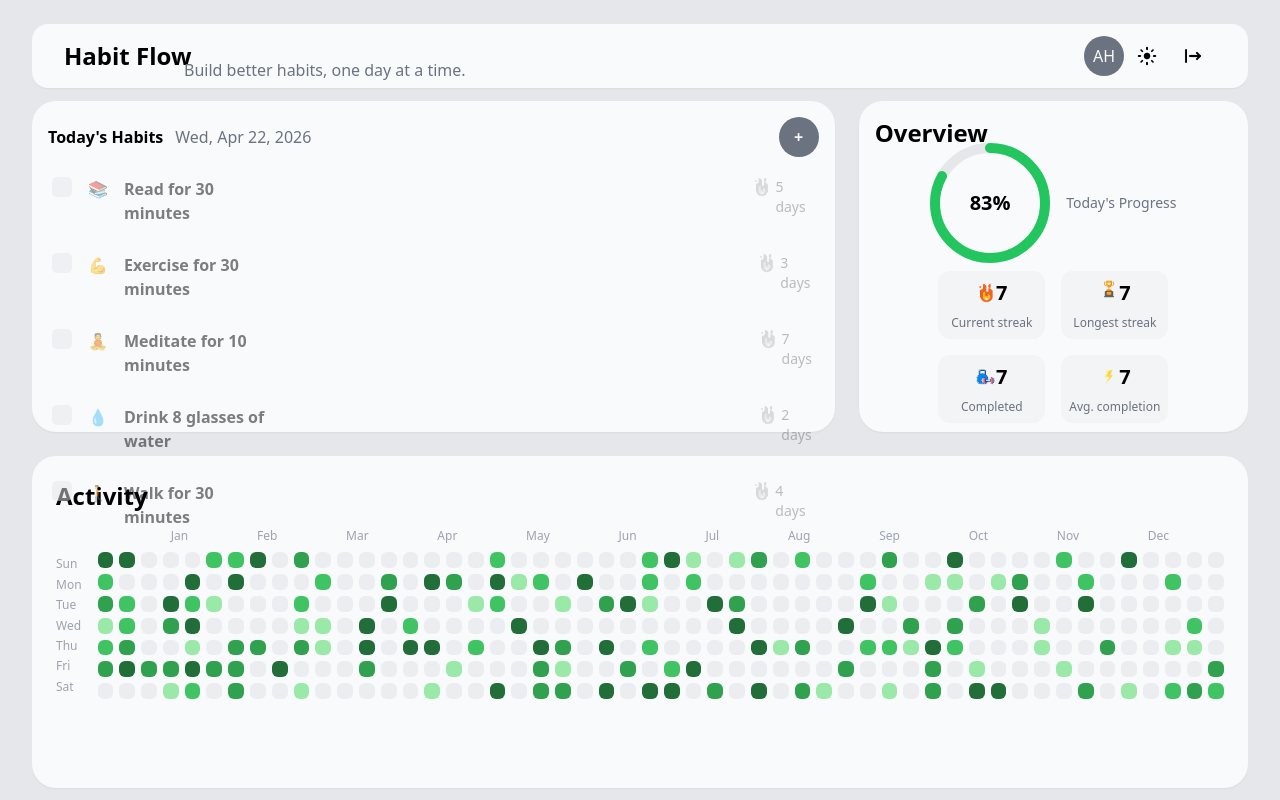
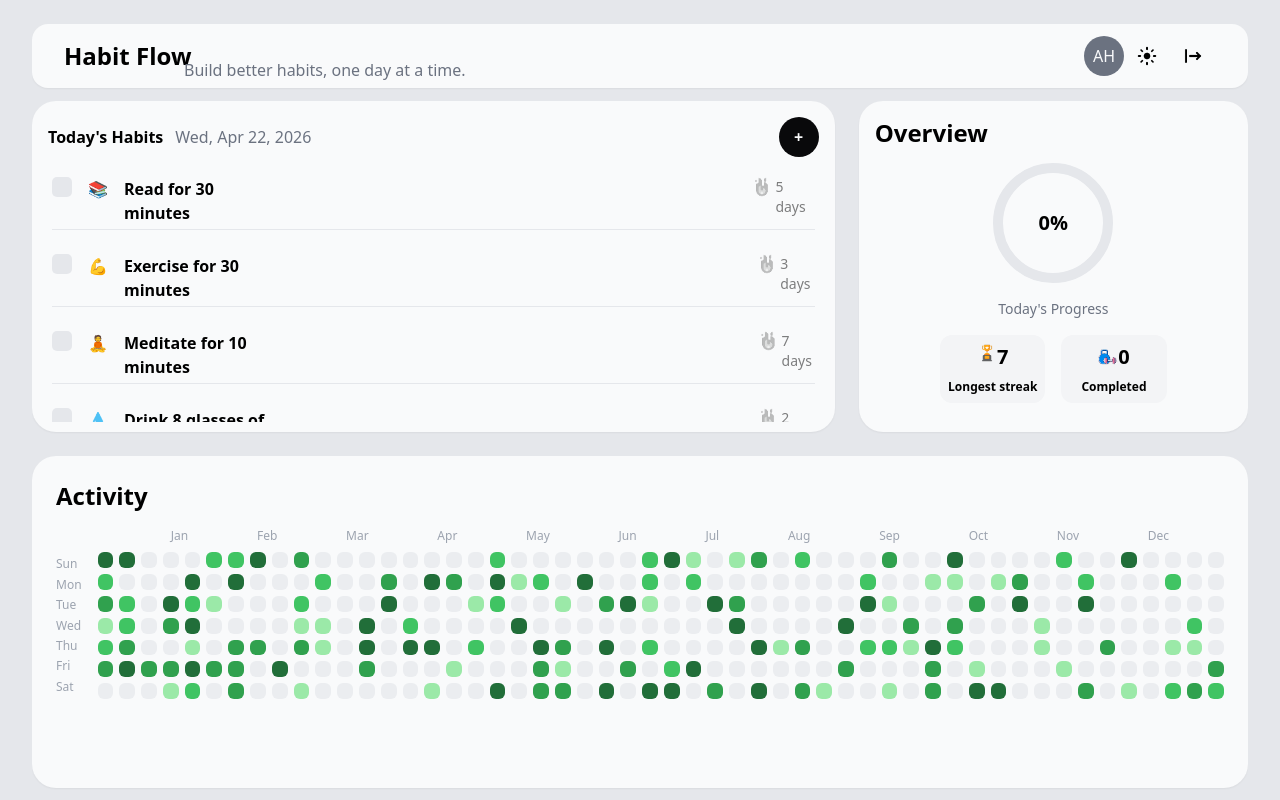
Before and after one commit to ahmedhesham001/habit-tracker-proj, a React (Vite) app: page /dashboard in a window 1280 px wide. Built offline with nearby package versions, Linux system fonts and the light colour scheme.

Commit message:
Added final touches and add habits dialog for Dashboard

```diff
--- a/src/Dashboard.jsx
+++ b/src/Dashboard.jsx
@@ -2,19 +2,33 @@ import { useNavigate } from "react-router-dom"
 import { useState } from "react"
 import { Checkbox } from "./components/ui/checkbox"
 import { Button } from "./components/ui/button"
+import { Dialog, DialogContent, DialogHeader, DialogTitle, DialogDescription, DialogFooter, DialogClose } from "./components/ui/dialog"
 import day from "./assets/day.png"
+import night from "./assets/night.png"
 import logout from "./assets/logout.png"
+import logoutwhite from "./assets/logoutwhite.png"
 import ProgressRing from "./components/progress"
 import fire from "./assets/fire.png"
 import trophy from "./assets/trophy.png"
 import train from "./assets/train.png"
 import power from "./assets/power.png"
+import { useEffect } from "react"
 
 function Dashboard() {
     const navigate = useNavigate()
+    const [isDialogOpen, setIsDialogOpen] = useState(false);
+    const [isDarkMode, setIsDarkMode] = useState(false);
+    useEffect(() => {
+        if (isDarkMode) {
+            document.documentElement.classList.add('dark');
+        } else {
+            document.documentElement.classList.remove('dark');
+        }
+    }, [isDarkMode]);
+    const [selectedFrequency, setSelectedFrequency] = useState("daily");
     const months = ["Jan", "Feb", "Mar", "Apr", "May", "Jun", "Jul", "Aug", "Sep", "Oct", "Nov", "Dec"];
     const days = ["Sun", "Mon", "Tue", "Wed", "Thu", "Fri", "Sat"];
-    const heatColors = ["#EBEDF0","#9BE9A8","#40C463","#30A14E","#216E39"];
+    const heatColors = ["#EBEDF0", "#9BE9A8", "#40C463", "#30A14E", "#216E39"];
     const currentDate = new Date();
     const formattedDate = currentDate.toLocaleDateString('en-US', {
         weekday: 'short',
@@ -29,32 +43,51 @@ function Dashboard() {
         { id: 4, title: "Drink 8 glasses of water", streak: 2, completed: false, repetition: "daily", emoji: "💧" },
         { id: 5, title: "Walk for 30 minutes", streak: 4, completed: false, repetition: "daily", emoji: "🚶" },
     ]);
+    const completedHabits = habits.filter((habit) => habit.completed);
+    const longestStreak = Math.max(...habits.map(h => h.streak));
+    const addHabit = (e) => {
+        console.log("addHabit");
+        e.preventDefault();
+        const formData = new FormData(e.target);
+        const newHabit = {
+            id: habits.length + 1,
+            title: formData.get("title"),
+            streak: 0,
+            completed: false,
+            repetition: selectedFrequency,
+            emoji: formData.get("emoji")
+        };
+        setHabits([...habits, newHabit]);
+        setIsDialogOpen(false);
+    }
     return (
-        <div className="bg-gray-200 min-h-dvh w-screen ">
+        <div className="bg-gray-200 dark:bg-zinc-950 min-h-dvh w-screen transition-all duration-500 ease-in-out ">
             <div className="grid grid-cols-12 grid-rows-[repeat(9,minmax(0,1fr))] gap-6 min-h-[80vh] max-h-[100vh] w-[95%] max-w-[1600px] mx-auto py-3 overflow-y-scroll scrollbar-hide">
-                <nav className="col-span-12 row-span-1 bg-gray-50 rounded-2xl shadow-sm flex flex-row justify-between p-8 items-center mt-3">
+                <nav className="col-span-12 row-span-1 bg-gray-50 dark:bg-zinc-800 dark:text-white rounded-2xl shadow-sm flex flex-row justify-between p-8 items-center mt-3 transition-all duration-500 ease-in-out ">
                     <div className="flex flex-col">
                         <h1 className="text-2xl font-semibold">Habit Flow</h1>
                         <p className="text-gray-500 absolute mt-[18px] ml-[120px]">Build better habits, one day at a time.</p>
                     </div>
                     <div className="CTA flex flex-row justify-between items-center">
                         <div className="profile h-10 w-10 rounded-full bg-gray-500 flex items-center justify-center text-gray-50">AH</div>
-                        <Button className="trigger"><img className="h-5 w-5" src={day} alt="" /></Button>
-                        <Button className="logout" onClick={() => navigate("/")}><img className="h-5 w-5" src={logout} alt="" /></Button>
+                        <Button className="trigger" onClick={() => setIsDarkMode(!isDarkMode)}><img className="h-5 w-5" src={isDarkMode ? night : day} alt="" /></Button>
+                        <Button className="logout" onClick={() => navigate("/")}><img className="h-5 w-5" src={isDarkMode ? logoutwhite : logout} alt="" /></Button>
                     </div>
                 </nav>
-                <div className="habits col-span-8 row-span-4 bg-gray-50 rounded-3xl shadow-sm">
+                <div className="habits col-span-8 row-span-4 bg-gray-50 dark:bg-zinc-800 dark:text-white rounded-3xl shadow-sm overflow-hidden transition-all duration-500 ease-in-out ">
                     <header className="font-semibold m-4 flex flex-row justify-between items-center">
                         <div className="title flex flex-row items-center gap-3">
                             <h1>Today's Habits</h1>
                             <div className="day font-normal text-gray-500">{formattedDate}</div>
                         </div>
-                        <button className="h-10 w-10 rounded-full bg-gray-500 flex items-center justify-center text-gray-50">+</button>
+                        <button className="h-10 w-10 rounded-full bg-zinc-950 dark:bg-zinc-600 flex items-center justify-center text-gray-50" onClick={() => setIsDialogOpen(true)}>+</button>
                     </header>
-                    <div className="habits flex flex-col gap-5">
+                    <div className="habits flex flex-col gap-5 overflow-y-scroll max-h-[75%] scrollbar-hide ">
                         {habits.map((habit) => (
-                            <div className={`border-b-${habit.id===habits.length?1:2} border-gray-200 py-1 flex flex-row justify-between mx-5 gap-[30rem] ${habit.completed ? "opacity-100" : "opacity-50"}`}>
-                            <div className="habit flex flex-row justify-center gap-4 ">
+                            <div className={`${
+                                habit.id !== habits.length ? "border-b border-gray-200 dark:border-zinc-700" : ""
+                            } border-gray-200 py-1 flex flex-row justify-between mx-5 gap-[30rem]`}>
+                                <div className={`habit flex flex-row justify-center gap-4 ${habit.completed ? "line-through decoration-2 " : ""}`}>
                                     <Checkbox className="h-5 w-5 bg-gray-200" id={habit.id}
                                         onCheckedChange={(checked) => {
                                             setHabits(prevHabits => prevHabits.map(h => {
@@ -71,7 +104,7 @@ function Dashboard() {
                                     <h1>{habit.emoji}</h1>
                                     <h1 className="text-md font-semibold">{habit.title}</h1>
                                 </div>
-                            <div className={`streak flex flex-row gap-1 justify-end transition-all duration-500 ${!habit.completed ?"opacity-50 grayscale": "grayscale-0 opacity-100"} `}>
+                                <div className={`streak flex flex-row gap-1 justify-end transition-all duration-500 ${!habit.completed ? "opacity-50 grayscale" : "grayscale-0 opacity-100"} `}>
                                     <img src={fire} alt="" className="w-5 h-5" />
                                     <p className="text-sm">{habit.streak} days</p>
                                 </div>
@@ -80,44 +113,30 @@ function Dashboard() {
                     </div>
                 </div>
 
-                <div className="stats col-span-4 row-span-4 bg-gray-50 rounded-3xl shadow-sm flex flex-col justify-center items-center gap-2 relative">
+                <div className="stats col-span-4 row-span-4 bg-gray-50 dark:bg-zinc-800 dark:text-white rounded-3xl shadow-sm flex flex-col justify-center items-center gap-4 relative transition-all duration-500 ease-in-out">
                     <h1 className="text-2xl font-semibold absolute top-4 left-4">Overview</h1>
-                    <div className="progress flex justify-center items-center flex-row gap-4 w-full mt-8">
-                        <ProgressRing progress = {83} />
+                    <div className="progress flex justify-center items-center flex-col gap-4 w-full mt-8">
+                        <ProgressRing progress={completedHabits.length / habits.length * 100} />
                         <p className="text-sm text-gray-500">Today's Progress</p>
                     </div>
-                    <div className="grid grid-cols-2 gap-4 justify-center items-center ">
-                        <div className="flex items-center gap-2 flex-col bg-gray-100 rounded-xl p-2 w-full">
-                            <div className="flex flex-row items-center">
-                                <img className="h-5 w-5" src={fire} alt="" />
-                                <p className="text-xl font-semibold">7</p>
-                            </div>
-                                <p className="text-xs text-gray-500">Current streak</p>
-                        </div>
-                        <div className="flex items-center gap-2 flex-col bg-gray-100 rounded-xl p-2 w-full">
+                    <div className="grid grid-cols-2 gap-4 justify-center items-center dark:text-white ">
+                        <div className="flex items-center gap-2 flex-col bg-gray-100 dark:bg-zinc-500 rounded-xl p-2 w-full">
                             <div className="flex flex-row">
                                 <img className="h-5 w-5" src={trophy} alt="" />
-                                <p className="text-xl font-semibold">7</p>
+                                <p className="text-xl font-semibold">{longestStreak}</p>
                             </div>
-                            <p className="text-xs text-gray-500">Longest streak</p>
+                            <p className="text-xs font-semibold ">Longest streak</p>
                         </div>
-                        <div className="flex items-center gap-2 flex-col bg-gray-100 rounded-xl p-2 w-full">
+                        <div className="flex items-center gap-2 flex-col bg-gray-100 dark:bg-zinc-500 rounded-xl p-2 w-full">
                             <div className="flex flex-row items-center">
                                 <img className="h-5 w-5" src={train} alt="" />
-                                <p className="text-xl font-semibold">7</p>
+                                <p className="text-xl font-semibold">{completedHabits.length}</p>
                             </div>
-                            <p className="text-xs text-gray-500">Completed</p>
-                        </div>
-                        <div className="flex items-center gap-2 flex-col bg-gray-100 rounded-xl p-2 w-full">
-                            <div className="flex flex-row items-center">
-                                <img className="h-5 w-5" src={power} alt="" />
-                                <p className="text-xl font-semibold">7</p>
-                            </div>
-                            <p className="text-xs text-gray-500">Avg. completion</p>
+                            <p className="text-xs font-semibold ">Completed</p>
                         </div>
                     </div>
                 </div>
-                <div className="heatmap col-span-12 row-span-4 bg-gray-50 rounded-3xl shadow-sm p-6">
+                <div className="heatmap col-span-12 row-span-4 bg-gray-50 rounded-3xl shadow-sm p-6 dark:bg-zinc-800 dark:text-white transition-all duration-500 ease-in-out">
                     <h1 className="text-2xl font-semibold mb-4">Activity</h1>
                     <div className="flex flex-col gap-2">
                         <div className="flex ml-[60px] text-xs text-gray-400 gap-[14px] justify-evenly">
@@ -146,6 +165,52 @@ function Dashboard() {
                     </div>
                 </div>
             </div>
+            <Dialog open={isDialogOpen} onOpenChange={setIsDialogOpen}>
+                <DialogContent className="flex flex-col gap-4 text-center justify-center items-center bg-white dark:bg-zinc-800 dark:text-white rounded-[1rem]">
+                    <form onSubmit={addHabit} className="flex flex-col gap-4 w-full">
+                        <DialogHeader>
+                            <DialogTitle>Add New Habit</DialogTitle>
+                            <DialogDescription>Add a new habit to your routine.</DialogDescription>
+                        </DialogHeader>
+
+                        <div className="flex flex-row gap-4 justify-center items-center">
+                            <input
+                                type="text"
+                                name="title"
+                                placeholder="Habit Name"
+                                className="border-b-2 border-gray-200 outline-none focus:border-black-500 w-full p-2 dark:border-zinc-600 dark:focus:border-zinc-600 dark:bg-zinc-800 dark:text-white"
+                                required
+                            />
+                        </div>
+
+                        <div className="buttonGroup flex flex-row gap-2 justify-center">
+                            {["daily", "weekly", "monthly", "yearly"].map((freq) => (
+                                <label
+                                    key={freq}
+                                    className={`border-2 p-2 px-4 rounded-md cursor-pointer transition-all ${selectedFrequency === freq
+                                            ? "bg-black text-white border-black dark:bg-zinc-600 dark:border-zinc-600"
+                                            : "text-gray-500 border-gray-200 dark:text-gray-200 dark:border-zinc-600"
+                                        }`}
+                                >
+                                    <input
+                                        type="radio"
+                                        name="frequency"
+                                        value={freq}
+                                        className="hidden"
+                                        checked={selectedFrequency === freq}
+                                        onChange={() => setSelectedFrequency(freq)}
+                                    />
+                                    {freq.charAt(0).toUpperCase() + freq.slice(1)}
+                                </label>
+                            ))}
+                        </div>
+
+                        <button type="submit" className="bg-black text-white dark:bg-white dark:text-black p-2 rounded-md w-full">
+                            Add Habit
+                        </button>
+                    </form>
+                </DialogContent>
+            </Dialog>
         </div>
     )
 }
```
Also changed, not shown: src/assets/logoutwhite.png (added), src/assets/night.png (added). Lines whose indentation alone changed are shown as unchanged.
